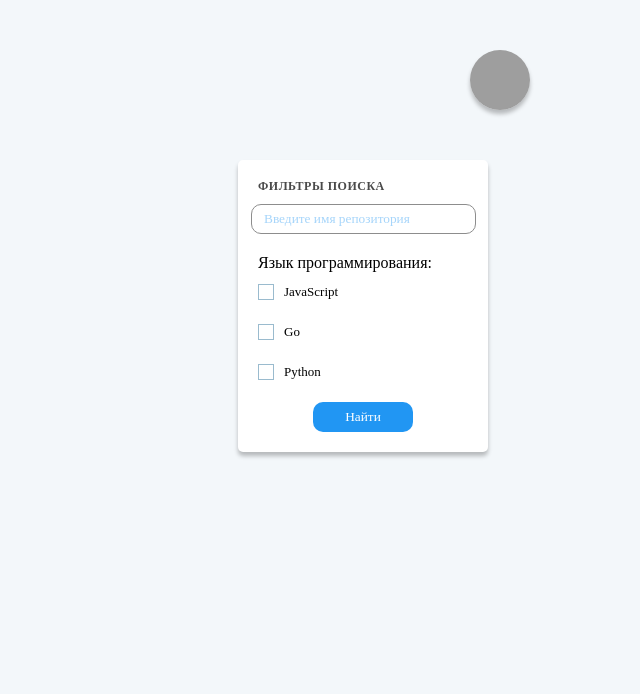
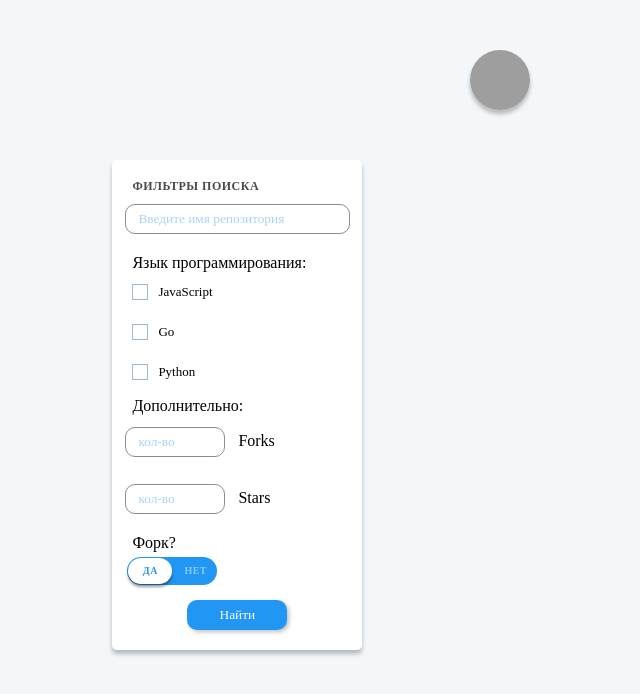
Before and after one commit to Kozmidis/git-avia, a Next.js app: page / in a window 1280 px wide. Shown: the top 694 px of the page, without its empty margins (140-780 px from the left). Built offline with nearby package versions, Linux system fonts and the light colour scheme; grey boxes are pictures that could not be loaded.

Commit message:
закончил фильтры

```diff
--- a/src/app/components/Filter/Filter.module.css
+++ b/src/app/components/Filter/Filter.module.css
@@ -67,6 +67,7 @@
   border-radius: 10px;
   cursor: pointer;
   margin: 10px 75px 20px;
+  box-shadow: 2px 2px 4px 0px rgba(0, 0, 0, 0.25);
 }
 
 .button:disabled {
@@ -106,3 +107,109 @@
   background-repeat: no-repeat;
   border: 1px solid #2196f3;
 }
+
+.input[type="number"] {
+  width: 40%;
+}
+
+.checkBox_fork {
+  display: inline-block;
+  height: 28px;
+  line-height: 28px;
+  margin: 5px 15px;
+  position: relative;
+  vertical-align: middle;
+  letter-spacing: 0.5px;
+  font-weight: bold;
+  font-size: 24px;
+  user-select: none;
+}
+.checkBox_fork .checkBox_fork_switch {
+  display: inline-block;
+  height: 28px;
+  width: 90px;
+  box-sizing: border-box;
+  position: relative;
+  border-radius: 15px;
+  background: #2196f3;
+  transition: background-color 0.3s cubic-bezier(0, 1, 0.5, 1);
+}
+.checkBox_fork .checkBox_fork_switch:before {
+  content: attr(data-label-on);
+  display: inline-block;
+  box-sizing: border-box;
+  width: 45px;
+  padding: 0 12px;
+  position: absolute;
+  top: 0;
+  left: 45px;
+  text-transform: uppercase;
+  text-align: center;
+  color: rgba(255, 255, 255, 0.5);
+  font-size: 10px;
+  line-height: 28px;
+}
+.checkBox_fork .checkBox_fork_switch:after {
+  content: attr(data-label-off);
+  display: inline-block;
+  box-sizing: border-box;
+  width: 44px;
+  border-radius: 15px;
+  position: absolute;
+  top: 1px;
+  left: 1px;
+  z-index: 5;
+  text-transform: uppercase;
+  text-align: center;
+  background: white;
+  line-height: 26px;
+  font-size: 10px;
+  color: #2196f3;
+  transition: transform 0.3s cubic-bezier(0, 1, 0.5, 1);
+  box-shadow: 0 3px 3px rgba(0, 0, 0, 0.4);
+}
+.checkBox_fork input[type="checkbox"] {
+  display: block;
+  width: 0;
+  height: 0;
+  position: absolute;
+  z-index: -1;
+  opacity: 0;
+}
+.checkBox_fork input[type="checkbox"]:checked + .checkBox_fork_switch {
+  background-color: #2196f3;
+}
+.checkBox_fork input[type="checkbox"]:checked + .checkBox_fork_switch:before {
+  content: attr(data-label-off);
+
+  left: 0;
+}
+.checkBox_fork input[type="checkbox"]:checked + .checkBox_fork_switch:after {
+  content: attr(data-label-on);
+  color: #2196f3;
+  transform: translate3d(44px, 0, 0);
+  box-shadow: 0 3px 3px rgba(0, 0, 0, 0.4);
+}
+
+/* Hover */
+.checkBox_fork
+  input[type="checkbox"]:not(:disabled)
+  + .checkBox_fork_switch:hover {
+  cursor: pointer;
+}
+.checkBox_fork
+  input[type="checkbox"]:not(:disabled)
+  + .checkBox_fork_switch:hover:after {
+  box-shadow: 0 3px 3px rgba(0, 0, 0, 0.4);
+}
+
+/* Disabled */
+.checkBox_fork input[type="checkbox"]:disabled + .checkBox_fork_switch {
+  opacity: 0.6;
+  filter: grayscale(50%);
+}
+
+/* Focus */
+.checkBox_fork.focused .checkBox_fork_switch:after {
+  box-shadow: inset 0px 0px 4px #ff5623;
+}
--- a/src/app/components/Filter/Filter.tsx
+++ b/src/app/components/Filter/Filter.tsx
@@ -2,7 +2,7 @@
 import styles from "../Filter/Filter.module.css";
 import React, { useState, ChangeEvent, MouseEvent } from "react";
 import { type } from "os";
-import { ResponseTypes, FormState } from "../../types/types";
+import { ResponseTypes, FormState, CountFilters } from "../../types/types";
 
 type FilterProps = Pick<ResponseTypes, "total_count"> & {
   inputValue: string;
@@ -20,6 +20,11 @@ const langFilters = [
   { id: "3", value: "python", text: "Python" },
 ];
 
+const countFulters = [
+  { id: "1", text: "Forks" },
+  { id: "2", text: "Stars" },
+];
+
 export const Filter: React.FC<FilterProps> = ({
   inputValue,
   setInputValue,
@@ -30,6 +35,31 @@ export const Filter: React.FC<FilterProps> = ({
   formState,
   setState,
 }) => {
+  const [count, setCount] = useState<CountFilters>({ fork: 0, stars: 0 });
+  const [forkState, setForkState] = useState("only");
+
+  const forkStatusChange = (event: ChangeEvent<HTMLInputElement>) => {
+    if (forkState == "only") {
+      setForkState("false");
+    } else {
+      setForkState("only");
+    }
+  };
+
+  const countChange = (event: ChangeEvent<HTMLInputElement>) => {
+    if (event.target.id == "1") {
+      setCount({
+        fork: parseInt(event.target.value, 10),
+        stars: count.stars,
+      });
+    } else {
+      setCount({
+        fork: count.fork,
+        stars: parseInt(event.target.value, 10),
+      });
+    }
+  };
+
   const handleInputChange = (event: ChangeEvent<HTMLInputElement>) => {
     setInputValue(event.target.value);
   };
@@ -41,11 +71,17 @@ export const Filter: React.FC<FilterProps> = ({
     }
   };
 
-  const lang = {
-    yes: "+language:",
-    nope: "",
-  };
-
+  const queryString =
+    "q=" +
+    inputValue +
+    " stars:" +
+    count.stars +
+    " forks:" +
+    count.fork +
+    " fork:" +
+    forkState +
+    " language:" +
+    checkBoxValue;
   const handleClick = async (event: MouseEvent) => {
     try {
       setState({
@@ -55,11 +91,10 @@ export const Filter: React.FC<FilterProps> = ({
         reposNotFind: false,
       });
       await fetch(
-        `https://api.github.com/search/repositories?q=${inputValue}${
-          checkBoxValue === "" ? lang.nope : lang.yes
-        }${checkBoxValue}&sort=stars&per_page=10&order=desc`
+        `https://api.github.com/search/repositories?${queryString}&sort=stars&per_page=10&order=desc`
       ).then(async (res) => {
         if (res.ok) {
+          // console.log(queryString);
           const data = await res.json();
           console.log(data);
           setRepos(data);
@@ -118,24 +153,30 @@ export const Filter: React.FC<FilterProps> = ({
           </label>
         ))}
       </div>
-      {/* <div>
+      <div>
         <p className={styles.containerTitle}>Дополнительно:</p>
-        <label className={styles.filterItem}>
-          <input className={styles.vanish} type="checkbox"></input>
-          <span></span>
-          <p className={styles.filterItemName}>Форки:</p>
-        </label>
-        <label className={styles.filterItem}>
-          <input className={styles.vanish} type="checkbox"></input>
-          <span></span>
-          <p className={styles.filterItemName}>Звёзды</p>
-        </label>
-        <label className={styles.filterItem}>
-          <input className={styles.vanish} type="checkbox"></input>
-          <span></span>
-          <p className={styles.filterItemName}>форк?</p>
-        </label>
-      </div> */}
+        {countFulters.map((item) => (
+          <div key={item.id}>
+            <input
+              placeholder="кол-во"
+              type="number"
+              id={item.id}
+              className={styles.input}
+              onChange={countChange}
+            ></input>
+            <span>{item.text}</span>
+          </div>
+        ))}
+      </div>
+      <p className={styles.containerTitle}>Форк?</p>
+      <label className={styles.checkBox_fork}>
+        <input type="checkbox" onChange={forkStatusChange} />
+        <span
+          className={styles.checkBox_fork_switch}
+          data-label-on="НЕТ"
+          data-label-off="ДА"
+        ></span>
+      </label>
       <button
         onClick={handleClick}
         className={styles.button}
--- a/src/app/components/Main/Main.module.css
+++ b/src/app/components/Main/Main.module.css
@@ -1,6 +1,6 @@
 .main {
   display: grid;
-  grid-template-columns: 1fr 1fr;
+  grid-template-columns: 1fr 1.5fr;
   gap: 24px;
   margin: 0 auto;
   align-items: start;
--- a/src/app/components/Main/Main.tsx
+++ b/src/app/components/Main/Main.tsx
@@ -4,7 +4,7 @@ import { Repositories } from "../Repositories/Repositories";
 import styles from "../Main/Main.module.css";
 import React, { useState } from "react";
 
-import { ResponseTypes, ReposType, OwnerType } from "../../types/types";
+import { ResponseTypes, ReposType } from "../../types/types";
 
 const defaultRepos: ResponseTypes = { items: [], total_count: 0 };
 export const Main = () => {
--- a/src/app/types/types.tsx
+++ b/src/app/types/types.tsx
@@ -14,6 +14,7 @@ export type ReposType = {
   owner: OwnerType;
   id: number;
   created_at: string;
+  stargazers_count: number;
 };
 export type ResponseTypes = { items: ReposType[]; total_count: number };
 
@@ -22,3 +23,8 @@ export type FormState = {
   isRepos: boolean;
   reposNotFind: boolean;
 };
+
+export type CountFilters = {
+  fork: number;
+  stars: number;
+};
```
